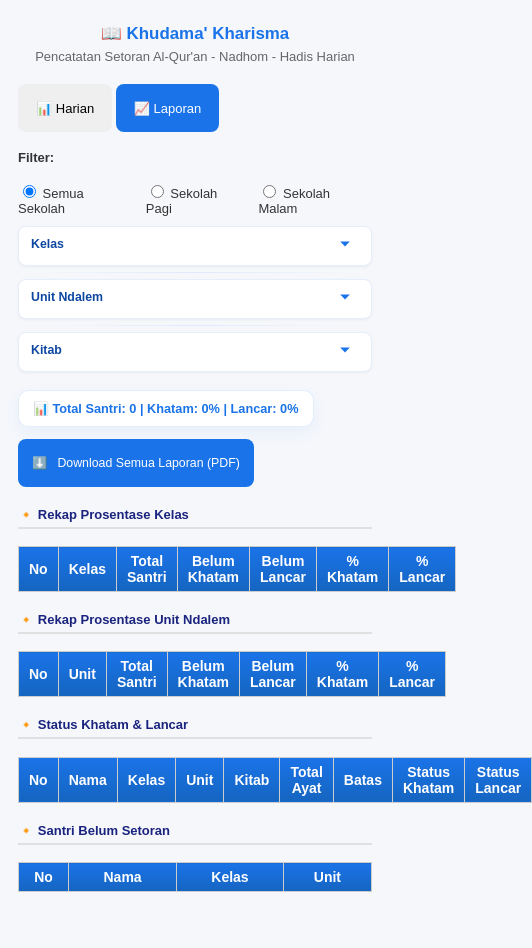
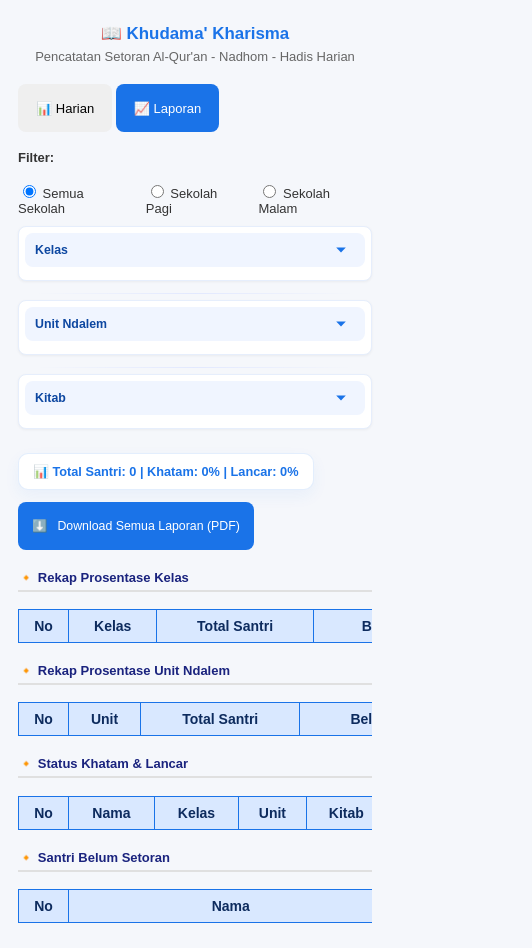
Before and after one commit to samaciko/kharisma, a plain HTML site: page index.html in a window 390 px wide. Both pictures are taken after a click on the button "📈 Laporan". Shown: the whole page, 532 px wide, since content can reach past the window. Before the commit the page ends 917 px from the top, so only its background shows below. Drawn offline with nearby package versions, Linux system fonts and the light colour scheme; no server answers; a web font is replaced by a local one.

Commit message:
Update style.css

```diff
--- a/style.css
+++ b/style.css
@@ -1378,3 +1378,69 @@ table tbody tr:hover {
   50% { transform: scale(1.03); }
   100% { transform: scale(1); }
 }
+
+/* ==========================
+   MOBILE FIX: Checklist laporan terlihat di HP
+========================== */
+@media (max-width: 768px) {
+  .checklist-wrapper {
+    width: 100%;
+    margin-bottom: 12px;
+  }
+
+  .checklist-body {
+    max-height: 250px;
+    overflow-y: auto;
+    background: #fff;
+    border: 1px solid #d0d7e2;
+    border-radius: 8px;
+    padding: 8px;
+  }
+
+  .checklist label {
+    display: flex;
+    align-items: center;
+    gap: 8px;
+    font-size: 0.95rem;
+    padding: 6px 0;
+  }
+
+  .checklist input[type="checkbox"] {
+    width: 20px;
+    height: 20px;
+  }
+
+  .checklist-header {
+    padding: 10px;
+    background: #f0f5ff;
+    border-radius: 8px;
+    margin-bottom: 5px;
+  }
+}
+/* ==========================
+   Samakan lebar tabel laporan dengan tabel utama
+========================== */
+.laporan-table {
+  width: 100%;
+  border-collapse: collapse;
+  border: 1px solid #1a73e8;
+  min-width: 950px; /* samakan dengan tabel utama */
+  background: #fff;
+  font-size: 0.95rem;
+}
+
+.laporan-table th,
+.laporan-table td {
+  border: 1px solid #1a73e8;
+  padding: 8px 6px;
+  text-align: center;
+}
+
+.laporan-table th {
+  background: #d9e8ff;
+  color: #0d2b5e;
+}
+
+.laporan-container {
+  overflow-x: auto; /* supaya tabel tidak terpotong di HP */
+}
```
